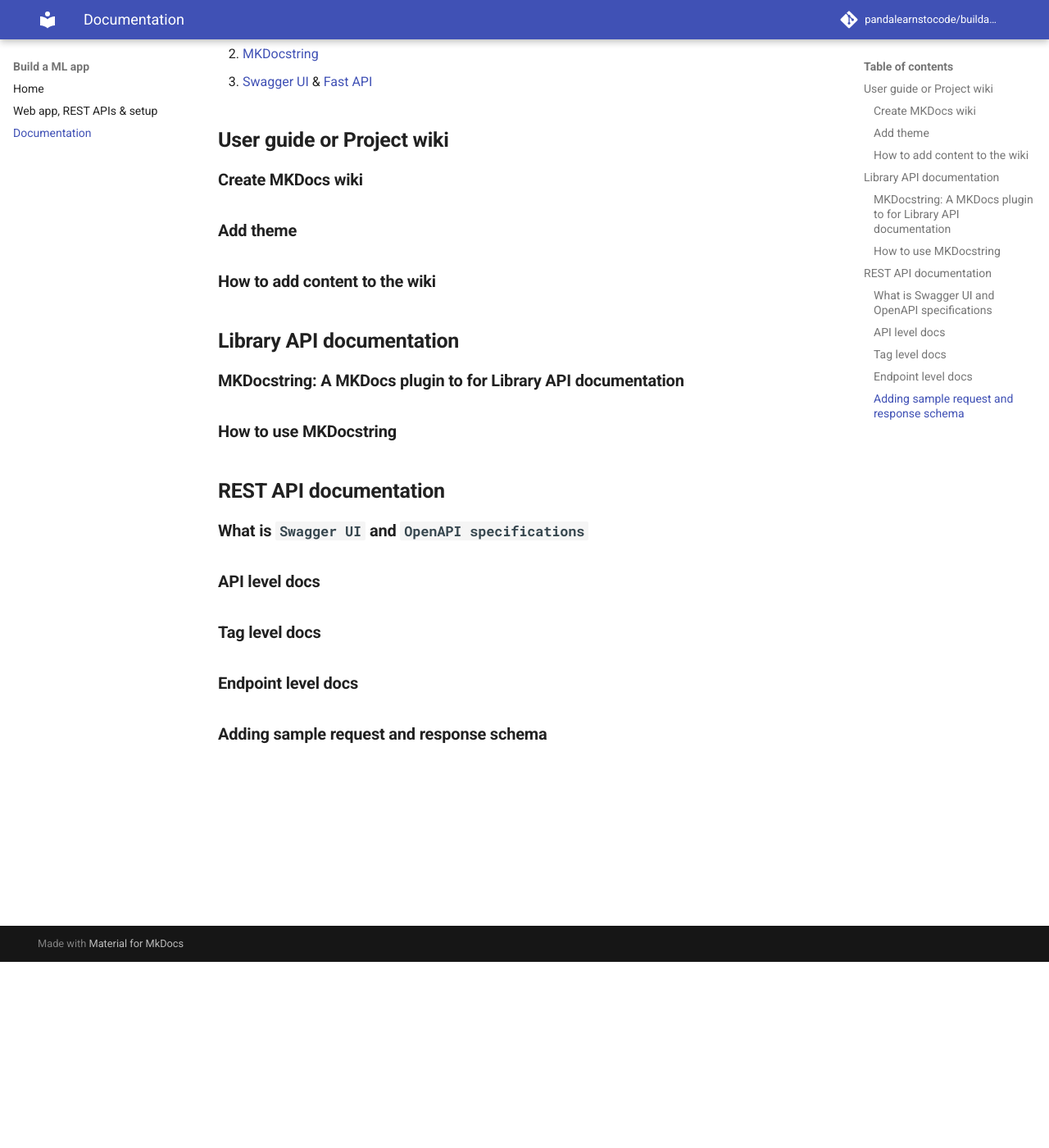
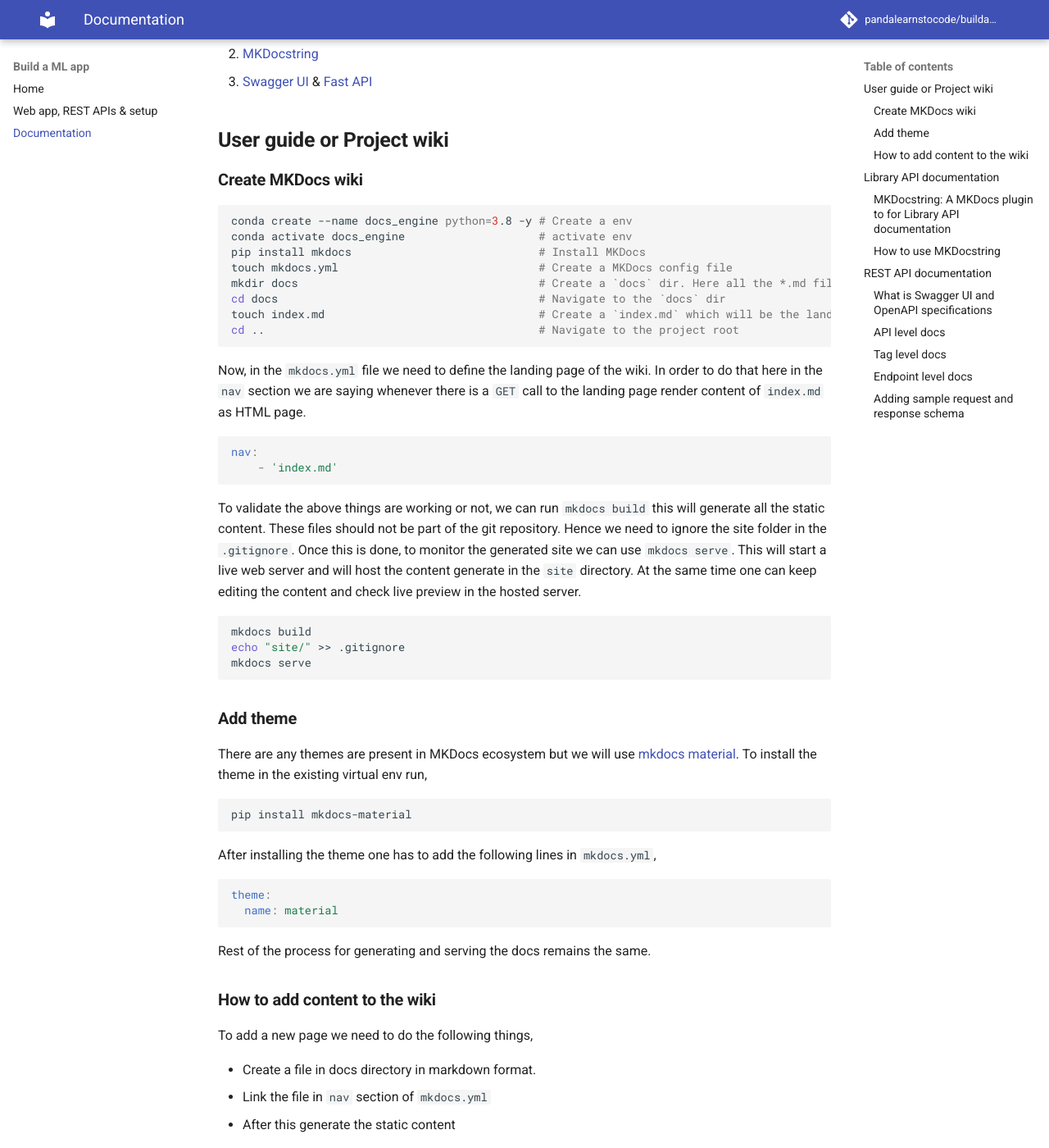
Before and after one commit to pandalearnstocode/buildamlapp, an MkDocs documentation site: the page built from docs/02_documentation.md, in a window 1280 px wide and 1400 px high, scrolled down 227 px. Shown: the whole window at 82% size. Built offline with MkDocs 1.6.1 and Material for MkDocs 9.7.7, drawn with Linux system fonts in a browser that asks for light colours; comment, search, counter and statistics services are not loaded.

Commit message:
Update 02_documentation.md

````diff
--- a/docs/02_documentation.md
+++ b/docs/02_documentation.md
@@ -10,9 +10,55 @@ Here are some of the key documents which is required for a software engineering
 
 ### __Create MKDocs wiki__
 
+
+```bash
+conda create --name docs_engine python=3.8 -y # Create a env
+conda activate docs_engine                    # activate env
+pip install mkdocs                            # Install MKDocs
+touch mkdocs.yml                              # Create a MKDocs config file
+mkdir docs                                    # Create a `docs` dir. Here all the *.md files will be present
+cd docs                                       # Navigate to the `docs` dir
+touch index.md                                # Create a `index.md` which will be the landing page of the wiki
+cd ..                                         # Navigate to the project root
+```
+
+Now, in the `mkdocs.yml` file we need to define the landing page of the wiki. In order to do that here in the `nav` section we are saying whenever there is a `GET` call to the landing page render content of `index.md` as HTML page.
+
+```yaml
+nav:
+    - 'index.md'
+```
+To validate the above things are working or not, we can run `mkdocs build` this will generate all the static content. These files should not be part of the git repository. Hence we need to ignore the site folder in the `.gitignore`. Once this is done, to monitor the generated site we can use `mkdocs serve`. This will start a live web server and will host the content generate in the `site` directory. At the same time one can keep editing the content and check live preview in the hosted server.
+
+```bash
+mkdocs build
+echo "site/" >> .gitignore
+mkdocs serve
+```
+
 ### __Add theme__
 
+There are any themes are present in MKDocs ecosystem but we will use [mkdocs material](https://squidfunk.github.io/mkdocs-material/). To install the theme in the existing virtual env run,
+
+```bash
+pip install mkdocs-material
+```
+After installing the theme one has to add the following lines in `mkdocs.yml`,
+
+```yaml
+theme:
+  name: material
+```
+
+Rest of the process for generating and serving the docs remains the same.
+
 ### __How to add content to the wiki__
+
+To add a new page we need to do the following things,
+
+* Create a file in docs directory in markdown format.
+* Link the file in `nav` section of `mkdocs.yml`
+* After this generate the static content
 
 ## __Library API documentation__
 
````
